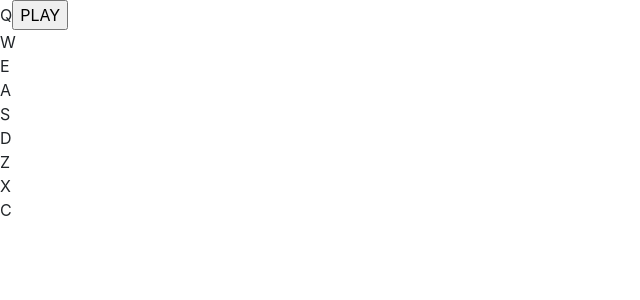
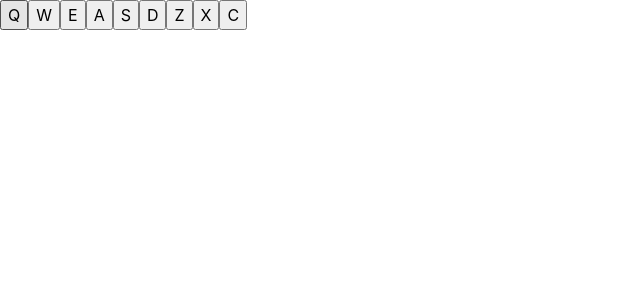
Before and after one commit to istamosh/frontend-dev-libraries, a React (Create React App) app in the folder five-projects-certificate/my-app/: page / in a window 1280 px wide. Shown: the top 300 px of the page, without its empty margins (0-640 px from the left). Built offline with nearby package versions, Linux system fonts and the light colour scheme; a web font is replaced by a local one.

Commit message:
Drum machine: made the buttons, need to solve the checkmarks

```diff
--- a/five-projects-certificate/my-app/src/drum-machine/App.js
+++ b/five-projects-certificate/my-app/src/drum-machine/App.js
@@ -1,73 +1,45 @@
 import React from "react";
 
-const audioSamples = {
-  heaterOne:
-    "https://cdn.freecodecamp.org/testable-projects-fcc/audio/Heater-1.mp3",
-  heaterTwo:
-    "https://cdn.freecodecamp.org/testable-projects-fcc/audio/Heater-2.mp3",
-  heaterThree:
-    "https://cdn.freecodecamp.org/testable-projects-fcc/audio/Heater-3.mp3",
-  heaterFour:
-    "https://cdn.freecodecamp.org/testable-projects-fcc/audio/Heater-4_1.mp3",
-  clap: "https://cdn.freecodecamp.org/testable-projects-fcc/audio/Heater-6.mp3",
-  openHH: "https://cdn.freecodecamp.org/testable-projects-fcc/audio/Dsc_Oh.mp3",
-  kickAndHat:
-    "https://cdn.freecodecamp.org/testable-projects-fcc/audio/Kick_n_Hat.mp3",
-  kick: "https://cdn.freecodecamp.org/testable-projects-fcc/audio/RP4_KICK_1.mp3",
-  closedHH:
-    "https://cdn.freecodecamp.org/testable-projects-fcc/audio/Cev_H2.mp3",
-};
-
-const DrumPad = (i) => {
-  return (
-    <div class="drum-pad" id={`drum-pad-${i}`}>
-      {key}
-      <input type="button" value="Play" onClick={play} />
-    </div>
-  );
-};
+const DrumPad = (props) => (
+  <input
+    className="drum-pad"
+    id={`drum-pad-${props.number}`}
+    type="button"
+    value={`${props.string}`}
+    onClick={() => {
+      new Audio(props.audio).play();
+    }}
+  />
+);
 
 const DrumMachine = () => {
-  const play = () => {
-    new Audio(audioSamples.heaterOne).play();
-  };
+  let audioSamples = [
+    { link: "Heater-1.mp3", key: "Q" },
+    { link: "Heater-2.mp3", key: "W" },
+    { link: "Heater-3.mp3", key: "E" },
+    { link: "Heater-4_1.mp3", key: "A" },
+    { link: "Heater-6.mp3", key: "S" },
+    { link: "Dsc_Oh.mp3", key: "D" },
+    { link: "Kick_n_Hat.mp3", key: "Z" },
+    { link: "RP4_KICK_1.mp3", key: "X" },
+    { link: "Cev_H2.mp3", key: "C" },
+  ];
+
+  const drumPads = [];
+  audioSamples.forEach((val, i) => {
+    drumPads.push(
+      <DrumPad
+        number={i + 1}
+        audio={`https://cdn.freecodecamp.org/testable-projects-fcc/audio/${val.link}`}
+        string={val.key}
+      />
+    );
+  });
   return (
     <>
       <div id="drum-machine">
         <div id="display"></div>
-        <div class="drum-pad" id="drum-pad-1">
-          Q<input type="button" value="PLAY" onClick={play}></input>
-          {/* <audio
-            id="q"
-            class="clip"
-            src="https://cdn.freecodecamp.org/testable-projects-fcc/audio/Heater-1.mp3"
-            type="audio/mpeg"
-          ></audio>{" "} */}
-        </div>
-        <div class="drum-pad" id="drum-pad-2">
-          W<audio class="clip" src=""></audio>{" "}
-        </div>
-        <div class="drum-pad" id="drum-pad-3">
-          E<audio class="clip" src=""></audio>{" "}
-        </div>
-        <div class="drum-pad" id="drum-pad-4">
-          A<audio class="clip" src=""></audio>{" "}
-        </div>
-        <div class="drum-pad" id="drum-pad-5">
-          S<audio class="clip" src=""></audio>{" "}
-        </div>
-        <div class="drum-pad" id="drum-pad-6">
-          D<audio class="clip" src=""></audio>{" "}
-        </div>
-        <div class="drum-pad" id="drum-pad-7">
-          Z<audio class="clip" src=""></audio>{" "}
-        </div>
-        <div class="drum-pad" id="drum-pad-8">
-          X<audio class="clip" src=""></audio>{" "}
-        </div>
-        <div class="drum-pad" id="drum-pad-9">
-          C<audio class="clip" src=""></audio>{" "}
-        </div>
+        {drumPads}
       </div>
     </>
   );
```
